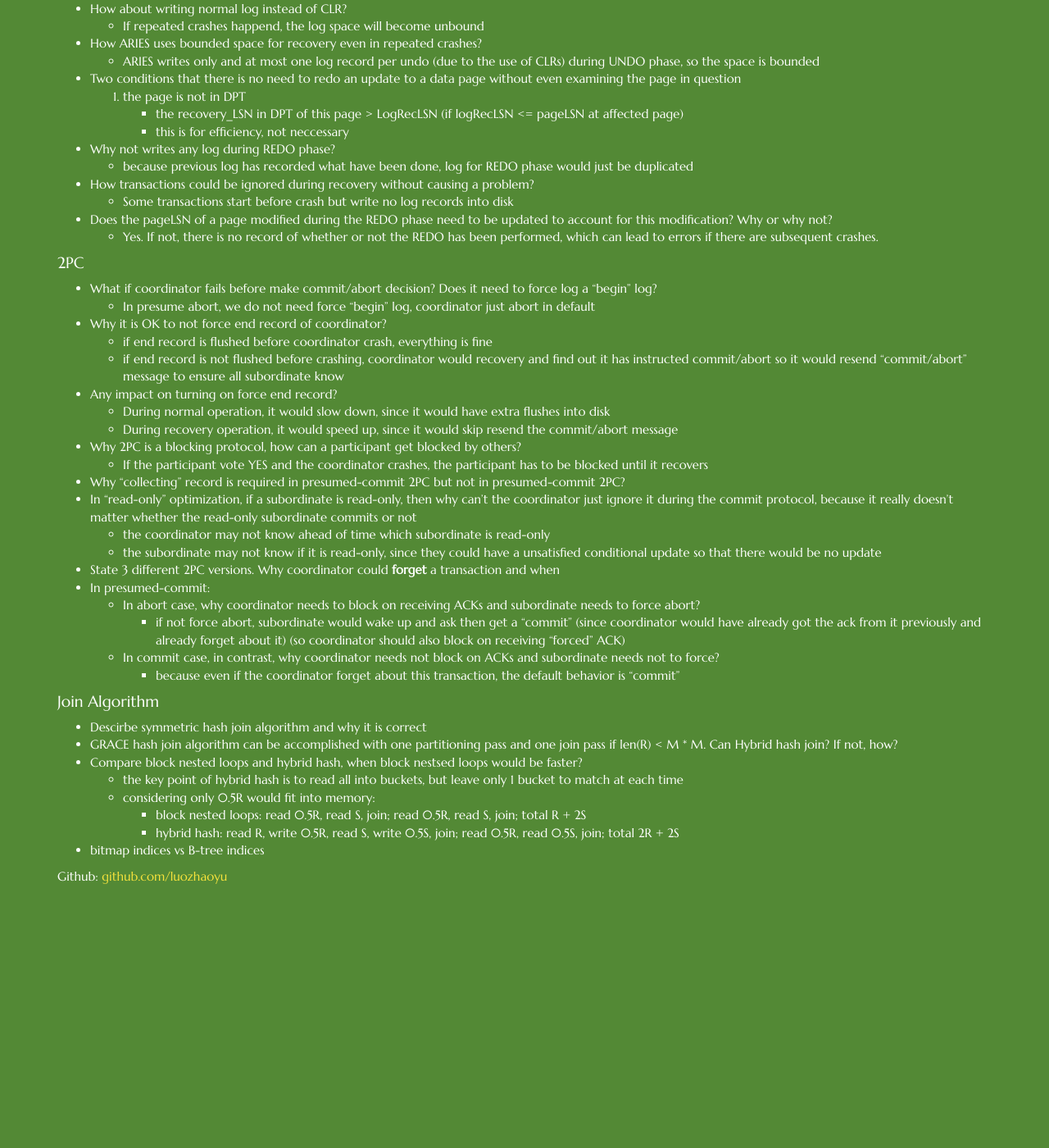
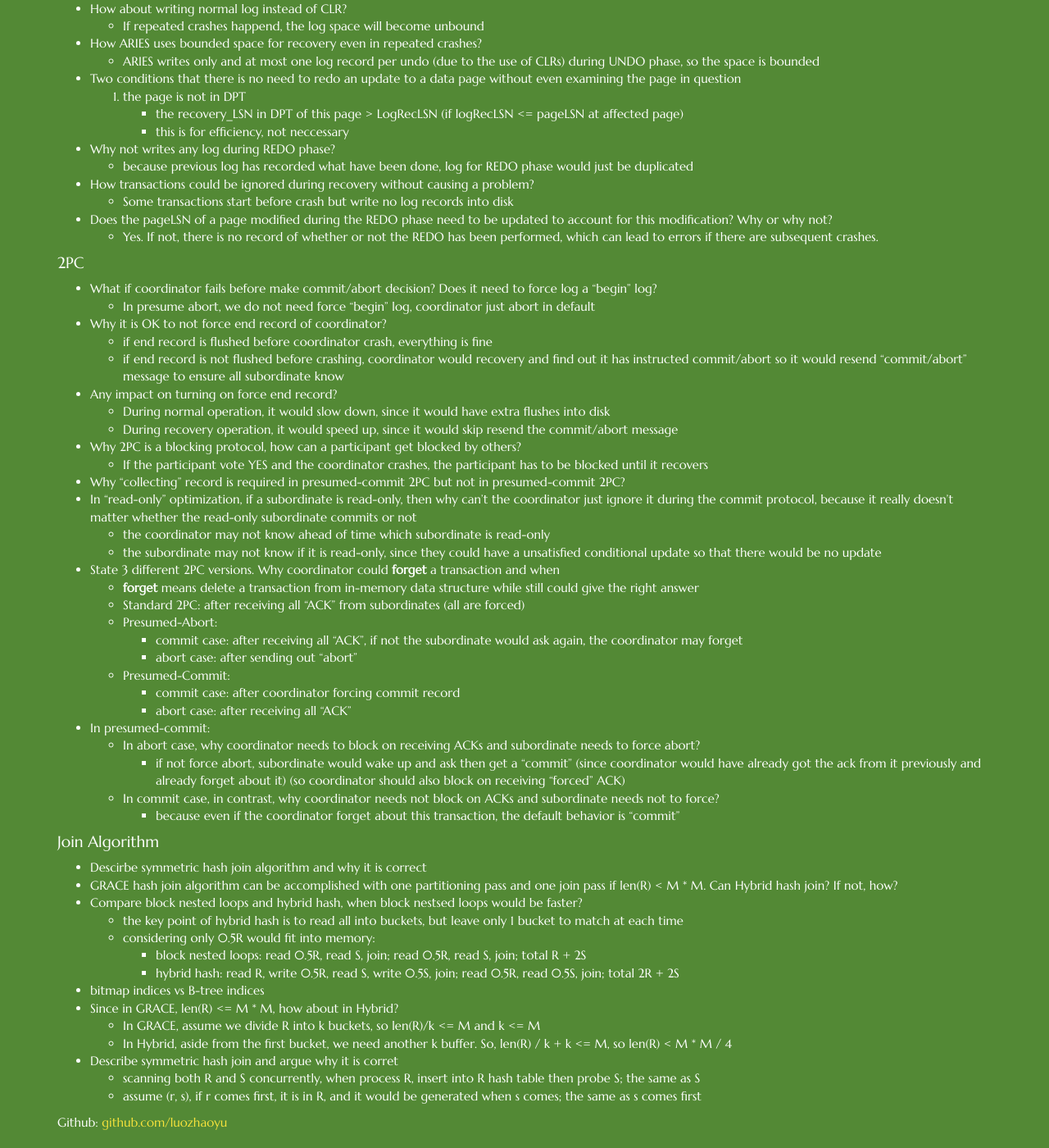
Before and after one commit to luozhaoyu/luozhaoyu.github.io, a Jekyll site: the page built from _posts/2015-02-17-DB-topics-recovery.md, in a window 1280 px wide and 1400 px high, scrolled down 6369 px. Shown: the whole window at 82% size. Built offline with Jekyll 4.4.1, drawn with Linux system fonts in a browser that asks for light colours; nearby versions of some CDN libraries; Markdown is read by kramdown in place of the engine named in the settings; before the commit the page ends 7469 px from its top, so only the background shows below that; some of the changed text lies outside the part shown.

Commit message:
add summary

```diff
--- a/_posts/2015-02-17-DB-topics-recovery.md
+++ b/_posts/2015-02-17-DB-topics-recovery.md
@@ -326,6 +326,14 @@ GraceJoin is faster:
     * the coordinator may not know ahead of time which subordinate is read-only
     * the subordinate may not know if it is read-only, since they could have a unsatisfied conditional update so that there would be no update
 * State 3 different 2PC versions. Why coordinator could **forget** a transaction and when
+    * **forget** means delete a transaction from in-memory data structure while still could give the right answer
+    * Standard 2PC: after receiving all "ACK" from subordinates (all are forced)
+    * Presumed-Abort:
+        * commit case: after receiving all "ACK", if not the subordinate would ask again, the coordinator may forget
+        * abort case: after sending out "abort"
+    * Presumed-Commit:
+        * commit case: after coordinator forcing commit record
+        * abort case: after receiving all "ACK"
 * In presumed-commit:
     * In abort case, why coordinator needs to block on receiving ACKs and subordinate needs to force abort?
         * if not force abort, subordinate would wake up and ask then get a "commit" (since coordinator would have already got the ack from it previously and already forget about it) (so coordinator should also block on receiving "forced" ACK)
@@ -341,3 +349,9 @@ GraceJoin is faster:
         * block nested loops: read 0.5R, read S, join; read 0.5R, read S, join; total R + 2S
         * hybrid hash: read R, write 0.5R, read S, write 0.5S, join; read 0.5R, read 0.5S, join; total 2R + 2S
 * bitmap indices vs B-tree indices
+* Since in GRACE, len(R) <= M * M, how about in Hybrid?
+    * In GRACE, assume we divide R into k buckets, so len(R)/k <= M and k <= M
+    * In Hybrid, aside from the first bucket, we need another k buffer. So, len(R) / k + k <= M, so len(R) < M * M / 4
+* Describe symmetric hash join and argue why it is corret
+    * scanning both R and S concurrently, when process R, insert into R hash table then probe S; the same as S
+    * assume (r, s), if r comes first, it is in R, and it would be generated when s comes; the same as s comes first
```
Also changed, not shown: other parts of _posts/2015-02-17-DB-topics-recovery.md (+1 -1 lines).
